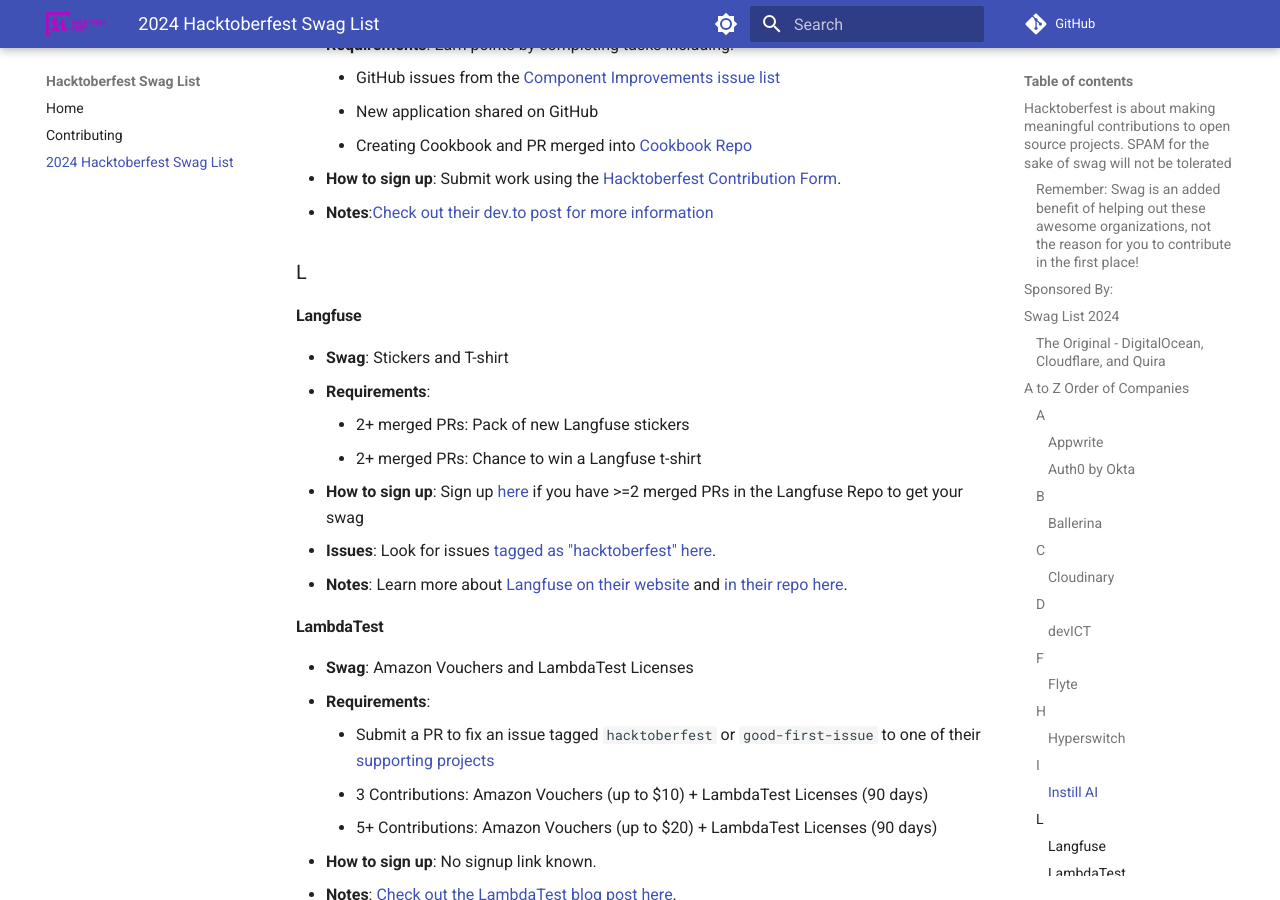
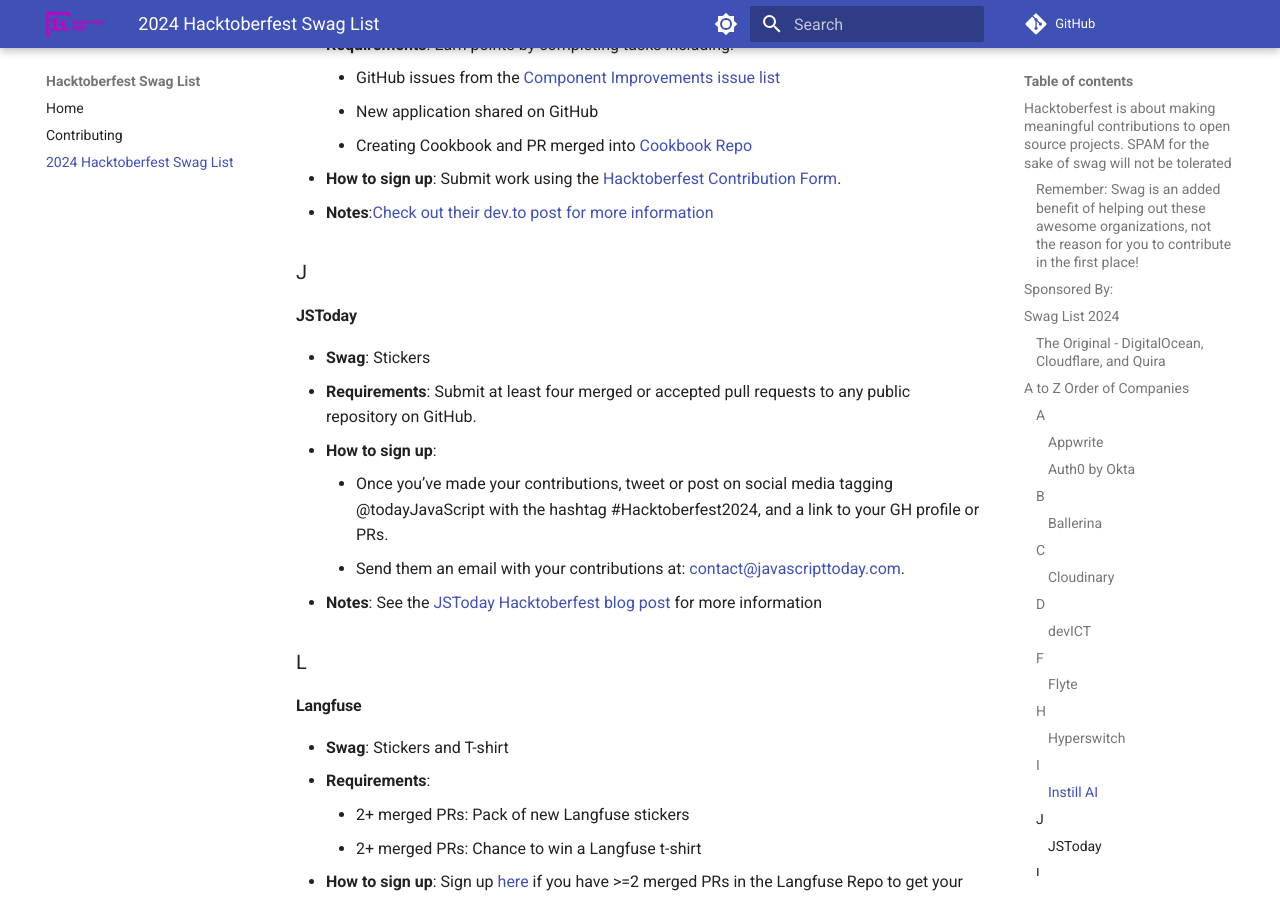
Before and after one commit to crweiner/hacktoberfest-swag-list, an MkDocs documentation site: the page built from docs/list.md, in a window 1280 px wide and 900 px high, scrolled down 3525 px. Built offline with MkDocs 1.6.1 and Material for MkDocs 9.7.7, drawn with Linux system fonts in a browser that asks for light colours; plug-ins that fetch from the network failed and are left out; comment, search, counter and statistics services are not loaded; some of the changed text lies outside the part shown.

Commit message:
added JSToday in the list (#918)
* added JSToday in the list

---------

Co-authored-by: Chandler Weiner <23106097+crweiner@users.noreply.github.com>

```diff
--- a/docs/list.md
+++ b/docs/list.md
@@ -110,6 +110,17 @@
     - Creating Cookbook and PR merged into [Cookbook Repo](https://github.com/instill-ai/cookbook)
 - **How to sign up**: Submit work using the [Hacktoberfest Contribution Form](https://forms.gle/YzM5gKVDrjQcJwvD7).
 - **Notes**:[Check out their dev.to post for more information](https://dev.to/shihchun-h/announcing-instill-ais-tentaculous-hacktoberfest-2024-3991)
+
+### J
+
+#### **JSToday**
+
+- **Swag**: Stickers
+- **Requirements**: Submit at least four merged or accepted pull requests to any public repository on GitHub.
+- **How to sign up**:
+      - Once you’ve made your contributions, tweet or post on social media tagging @todayJavaScript with the hashtag #Hacktoberfest2024, and a link to your GH profile or PRs.
+      - Send them an email with your contributions at: <contact@javascripttoday.com>.
+- **Notes**: See the [JSToday Hacktoberfest blog post](https://javascripttoday.com/blog/hacktoberfest-2024-free-sticker/) for more information
 
 ### L
 
```
Also changed, not shown: other parts of docs/list.md (+1 -1 lines).
